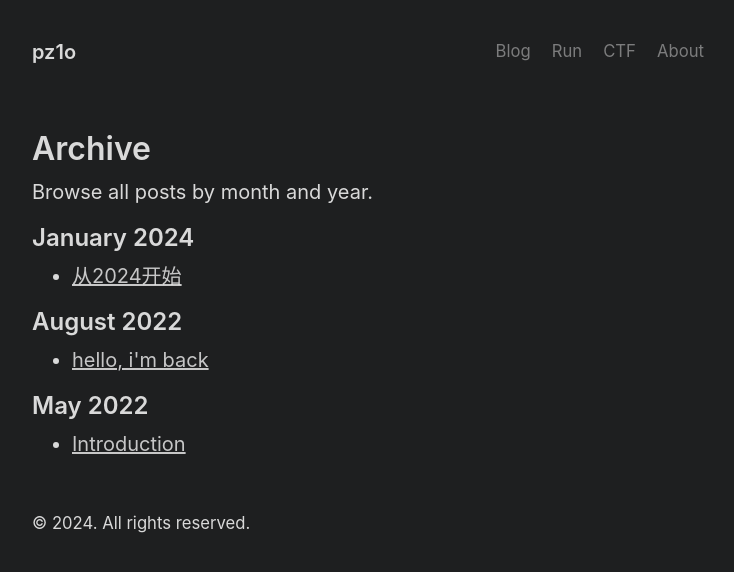
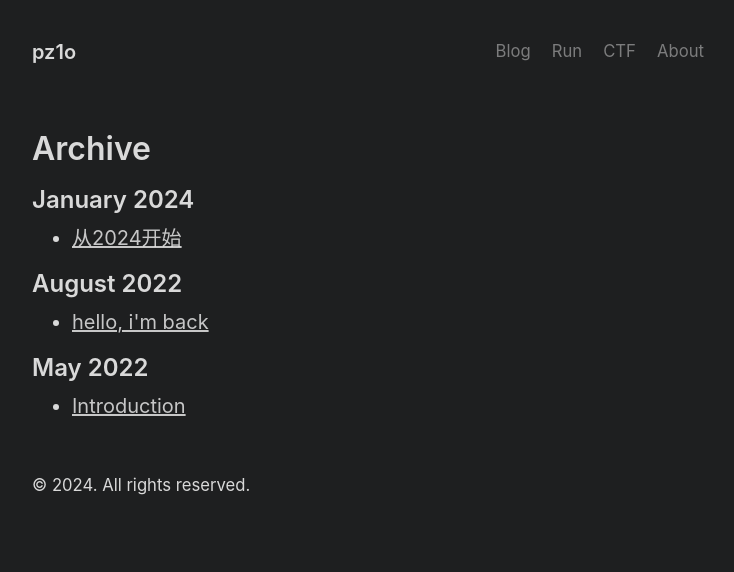
Before and after one commit to pz1o/m1keya.github.io, a Jekyll site: the page built from archive.md, in a window 1280 px wide. Shown: the top 572 px of the page, without its empty margins (272-1006 px from the left). Built offline with Jekyll 4.4.1, drawn with Linux system fonts in a browser that asks for light colours.

Commit message:
edit something

```diff
--- a/archive.md
+++ b/archive.md
@@ -5,7 +5,7 @@ title: Archive
 
 # Archive
 
-Browse all posts by month and year.
+
 
 {% assign postsByYearMonth = site.posts | group_by_exp: "post", "post.date | date: '%B %Y'" %}
 {% for yearMonth in postsByYearMonth %}
```
Also changed, not shown: Gemfile.lock.
